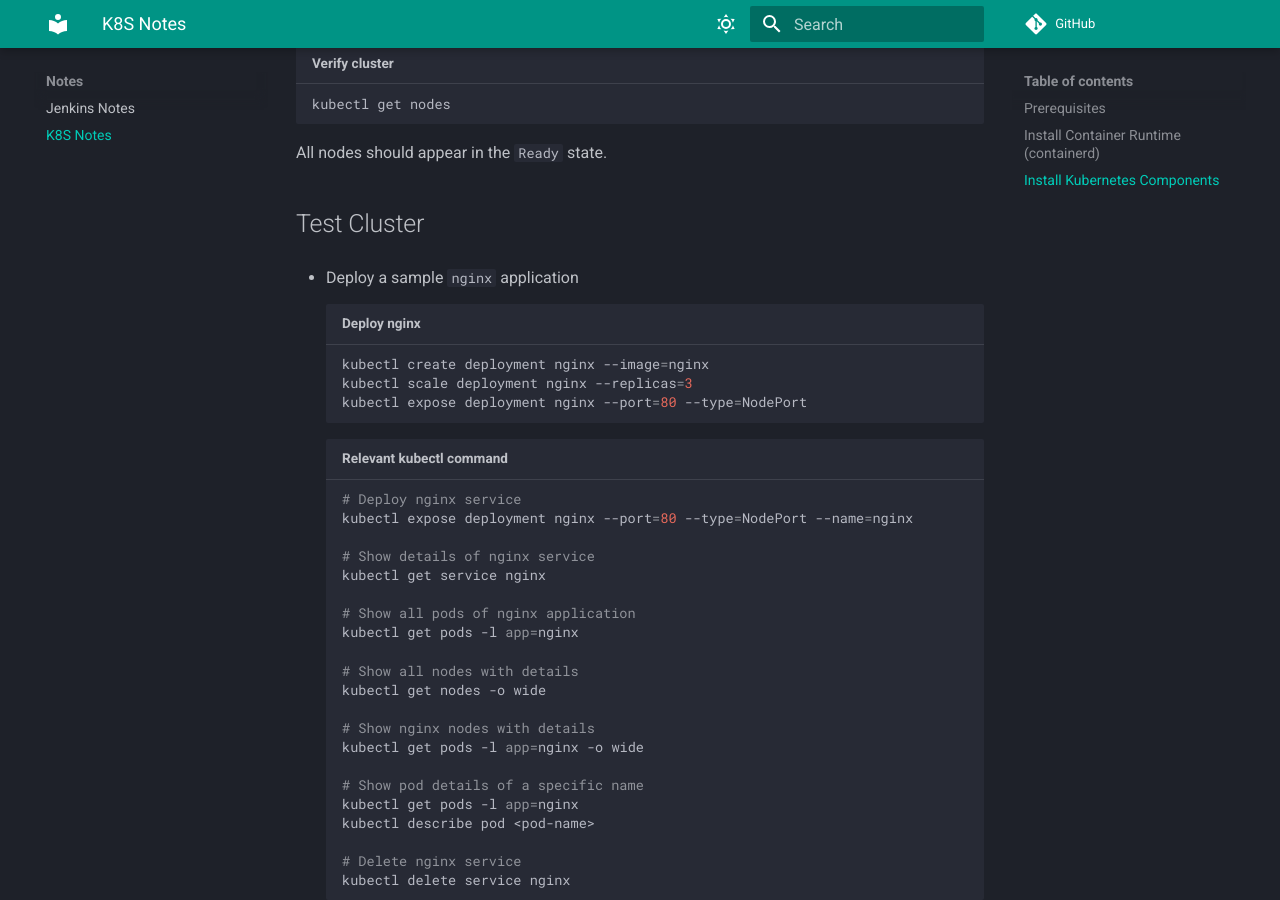
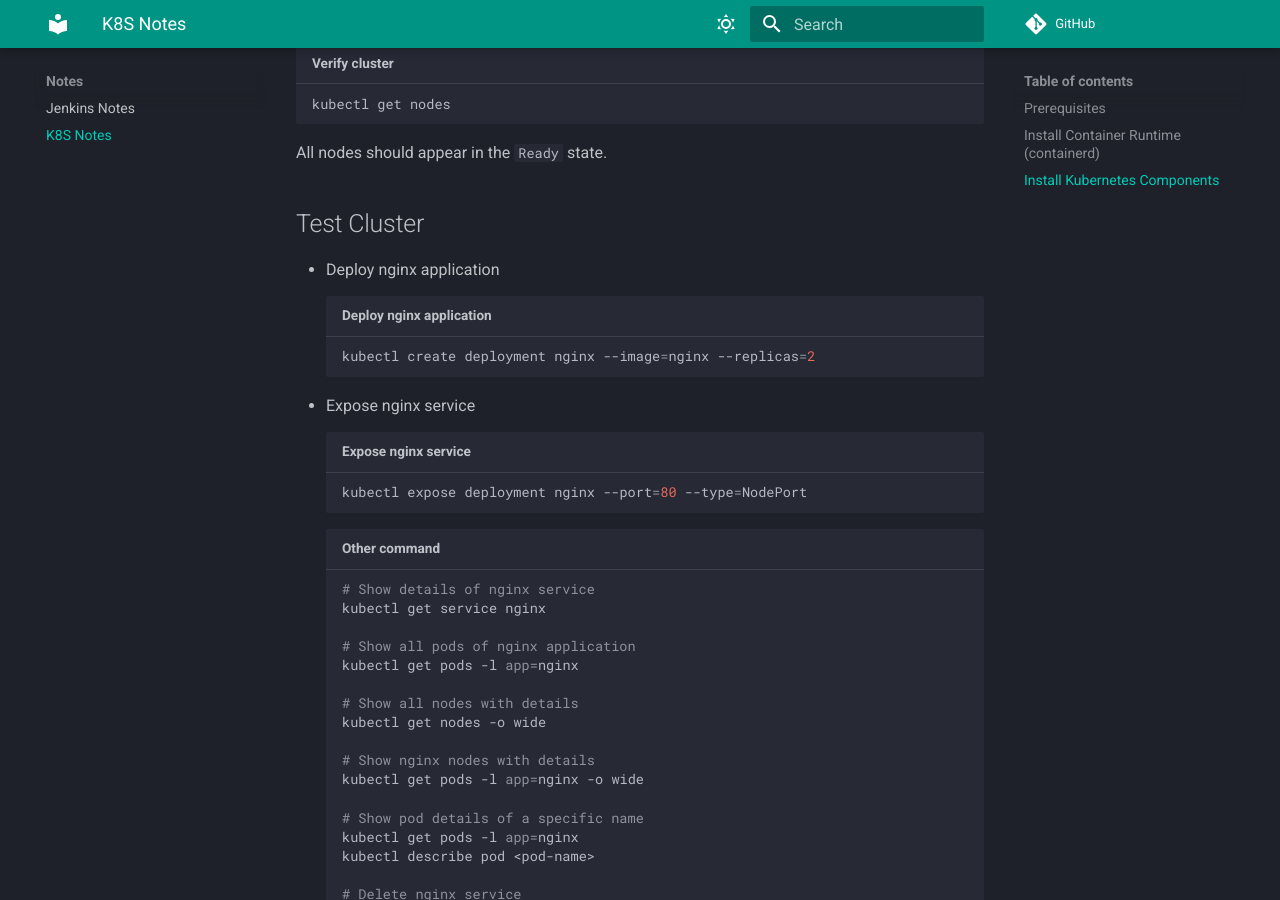
Before and after one commit to zhouushe/notes, an MkDocs documentation site: the page built from docs/k8s.md, in a window 1280 px wide and 900 px high, scrolled down 5298 px. Built offline with MkDocs 1.6.1 and Material for MkDocs 9.7.7, drawn with Linux system fonts in a browser that asks for light colours; comment, search, counter and statistics services are not loaded.

Commit message:
Update k8s.md

````diff
--- a/docs/k8s.md
+++ b/docs/k8s.md
@@ -165,16 +165,15 @@ kubectl get nodes
 All nodes should appear in the `Ready` state.
 
 ## Test Cluster
-- Deploy a sample `nginx` application
-```bash title="Deploy nginx"
-kubectl create deployment nginx --image=nginx
-kubectl scale deployment nginx --replicas=3
+-  Deploy nginx application
+```bash title="Deploy nginx application"
+kubectl create deployment nginx --image=nginx --replicas=2
+```
+- Expose nginx service
+```bash title="Expose nginx service"
 kubectl expose deployment nginx --port=80 --type=NodePort
 ```
-```bash title="Relevant kubectl command"
-# Deploy nginx service
-kubectl expose deployment nginx --port=80 --type=NodePort --name=nginx
-
+```bash title="Other command"
 # Show details of nginx service
 kubectl get service nginx
 
````
